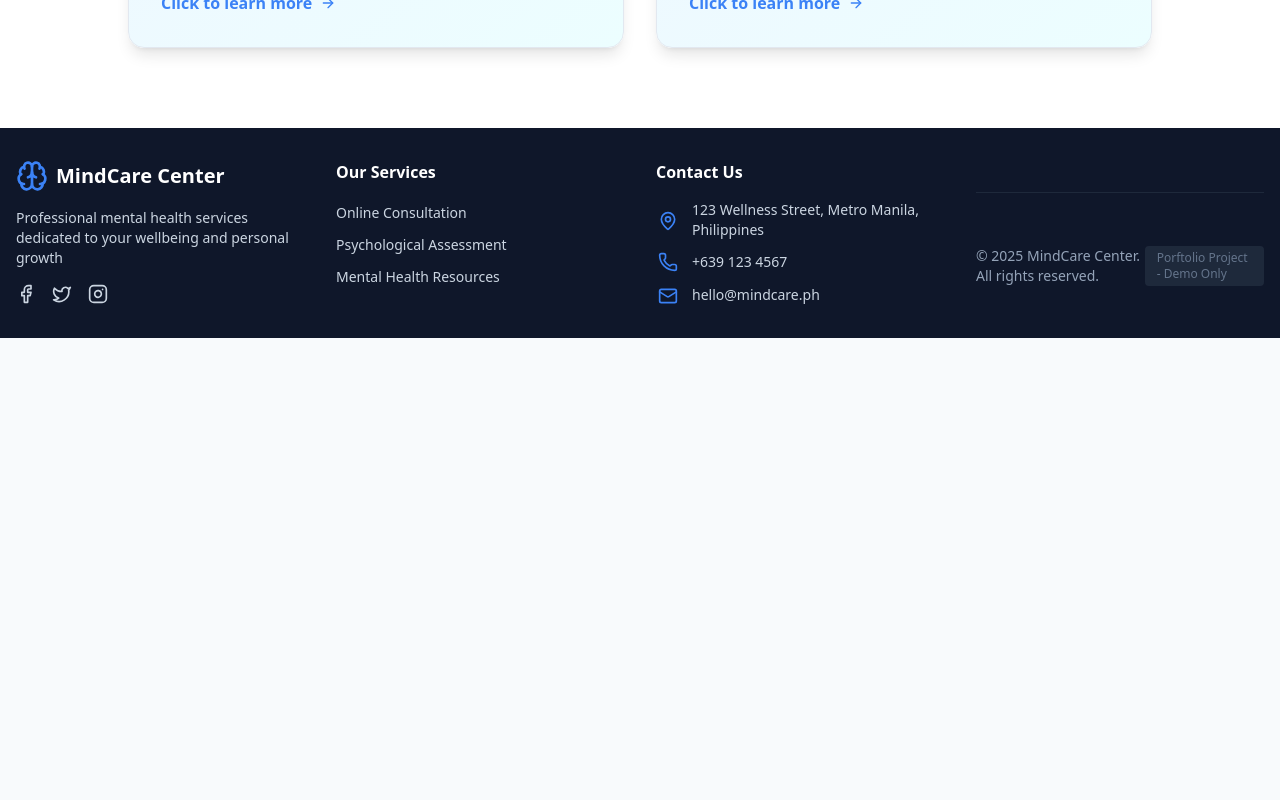
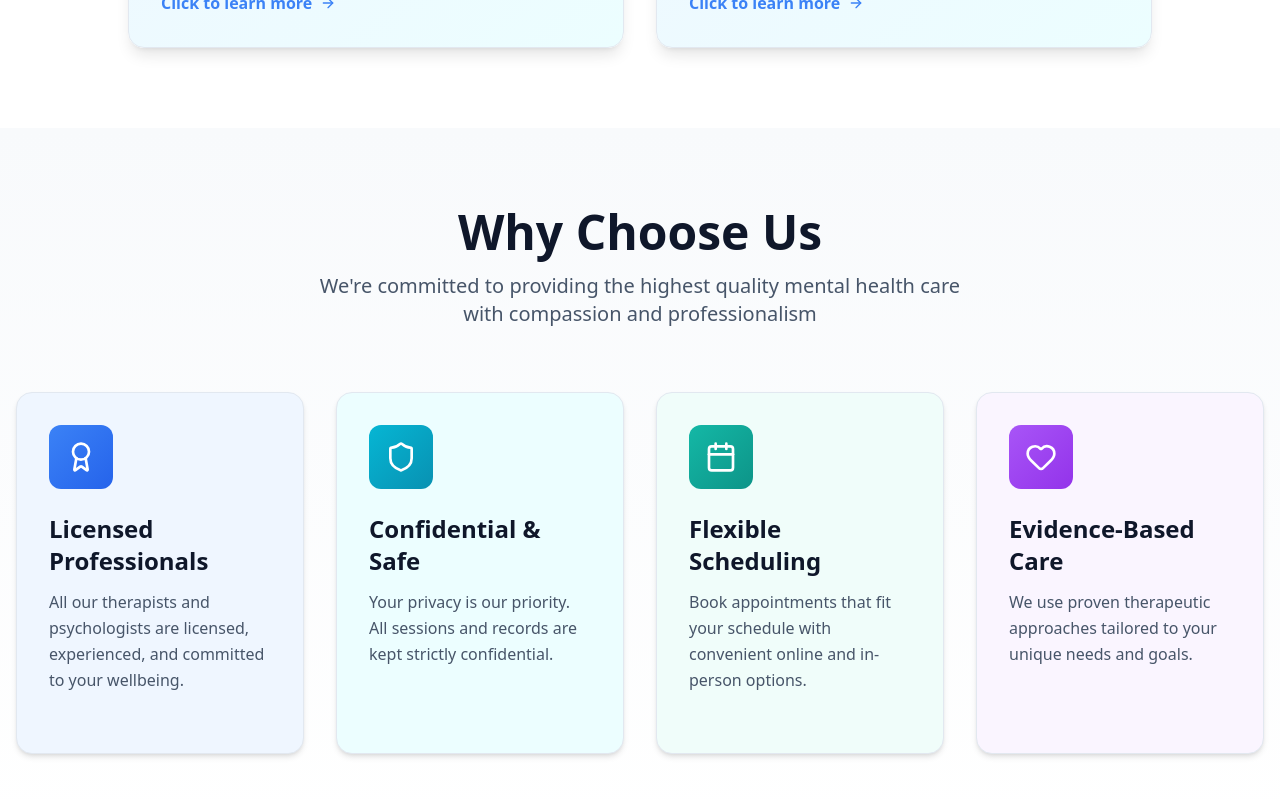
Before and after one commit to nathsycode/psych-services-center, a React (Vite) app in the folder client/: page / in a window 1280 px wide. Shown: the part 1280-2080 px from the top of the page. Before the commit the page ends 1618 px from the top, so only its background shows below. Built offline with nearby package versions, Linux system fonts and the light colour scheme.

Commit message:
Added Why Choose Us'

```diff
--- a/client/src/components/home/Hero.jsx
+++ b/client/src/components/home/Hero.jsx
@@ -20,7 +20,7 @@ export default function Hero() {
           Starts Here
         </h1>
         <p className="text-lg md:text-xl text-slate-600 mb-10 max-x-2xl mx-auto">
-          Connect with licensed therapists and psychologists for confidential, professional
+          Connect with licensed therapists and psychologists for confidential, professional mental health services.
         </p>
         <div className="flex flex-col sm:flex-row gap-4 justify-center items-center mb-12">
           <Link
--- a/client/src/components/home/WhyChooseUs.jsx
+++ b/client/src/components/home/WhyChooseUs.jsx
@@ -0,0 +1,117 @@
+import { useEffect, useRef, useState } from 'react';
+import { Award, Shield, Calendar, Heart } from 'lucide-react';
+
+export default function WhyChooseUs() {
+  const [visibleCards, setVisibleCards] = useState({});
+  const sectionRef = useRef(null);
+
+  const features = [
+    {
+      id: 1,
+      icon: Award,
+      title: 'Licensed Professionals',
+      desc: 'All our therapists and psychologists are licensed, experienced, and committed to your wellbeing.',
+      accentColor: 'from-blue-500 to-blue-600',
+      lightBg: 'bg-blue-50',
+      delay: 0,
+    },
+    {
+      id: 2,
+      icon: Shield,
+      title: 'Confidential & Safe',
+      desc: 'Your privacy is our priority. All sessions and records are kept strictly confidential.',
+      accentColor: 'from-cyan-500 to-cyan-600',
+      lightBg: 'bg-cyan-50',
+      delay: 100,
+    },
+    {
+      id: 3,
+      icon: Calendar,
+      title: 'Flexible Scheduling',
+      desc: 'Book appointments that fit your schedule with convenient online and in-person options.',
+      accentColor: 'from-teal-500 to-teal-600',
+      lightBg: 'bg-teal-50',
+      delay: 200,
+    },
+    {
+      id: 4,
+      icon: Heart,
+      title: 'Evidence-Based Care',
+      desc: 'We use proven therapeutic approaches tailored to your unique needs and goals.',
+      accentColor: 'from-purple-500 to-purple-600',
+      lightBg: 'bg-purple-50',
+      delay: 300,
+    },
+  ];
+
+  useEffect(() => {
+    const observer = new IntersectionObserver(
+      (entries) => {
+        entries.forEach((entry) => {
+          if (entry.isIntersecting) {
+            const cardId = entry.target.dataset.cardId;
+            setTimeout(() => {
+              setVisibleCards(prev => ({ ...prev, [cardId]: true }));
+            }, parseInt(entry.target.dataset.delay));
+          }
+        });
+      },
+      { threshold: 0.1 }
+    );
+
+    if (sectionRef.current) {
+      const cards = sectionRef.current.querySelectorAll('[data-card-id]');
+      cards.forEach(card => observer.observe(card));
+    }
+
+    return () => observer.disconnect();
+  }, []);
+
+  return (
+    <section className="py-20 bg-gradient-to-b from-slate-50 to-white">
+      <div className="container mx-auto px-4">
+        <div className="text-center mb-16">
+          <h2 className="text-4xl md:text-5xl font-bold text-slate-900 mb-4">Why Choose Us</h2>
+          <p className="text-xl text-slate-600 max-w-2xl mx-auto">
+            We're committed to providing the highest quality mental health care with compassion and professionalism
+          </p>
+        </div>
+
+        <div
+          ref={sectionRef}
+          className="w-full grid grid-cols-1 md:grid-cols-2 lg:grid-cols-4 gap-8"
+        >
+          {features.map((feature) => {
+            const Icon = feature.icon;
+            const isVisible = visibleCards[feature.id];
+
+            return (
+              <div
+                key={feature.id}
+                data-card-id={feature.id}
+                data-delay={feature.delay}
+                className={`group h-full transition-all duration-700 transform ${isVisible ? 'opacity-100 translate-y-0' : 'opacity-0 translate-y-8'
+                  }`}
+              >
+                <div
+                  className={`h-full ${feature.lightBg} rounded-2xl p-8 shadow-md hover:shadow-2xl transition-all duration-300 hover:-translate-y-2 border border-slate-200`}
+                >
+                  <div
+                    className={`inline-flex bg-gradient-to-br ${feature.accentColor} p-4 rounded-xl mb-6 group-hover:scale-110 group-hover:rotate-12 transition-transform duration-300`}
+                  >
+                    <Icon className="w-8 h-8 text-white" />
+                  </div>
+                  <h3 className="text-2xl font-bold text-slate-900 mb-3">{feature.title}</h3>
+                  <p className="text-slate-600 leading-relaxed">{feature.desc}</p>
+                  <div
+                    className={`h-1 w-0 bg-gradient-to-r ${feature.accentColor} mt-6 group-hover:w-12 transition-all duration-300`}
+                  />
+                </div>
+              </div>
+            );
+          })}
+        </div>
+      </div>
+    </section>
+  );
+}
--- a/client/src/pages/Home.jsx
+++ b/client/src/pages/Home.jsx
@@ -1,6 +1,6 @@
 import Hero from '../components/home/Hero';
 import ServicesSection from '../components/home/ServicesSection';
-// import WhyChooseUs from '../components/home/WhyChooseUs';
+import WhyChooseUs from '../components/home/WhyChooseUs';
 // import Testimonials from '../components/home/Testimonials';
 // import StatsSection from '../components/home/StatsSection';
 // import CTASection from '../components/home/CTASection';
@@ -10,7 +10,7 @@ export default function Home() {
     <div className="w-full">
       <Hero />
       <ServicesSection />
-      {/* <WhyChooseUs /> */}
+      <WhyChooseUs />
       {/* <Testimonials /> */}
       {/* <StatsSection /> */}
       {/* <CTASection /> */}
```
Also changed, not shown: client/src/data/whyChooseUs.json (deleted, +0 -26 lines), 1 other file (tests, documents, lock files or other folders).
